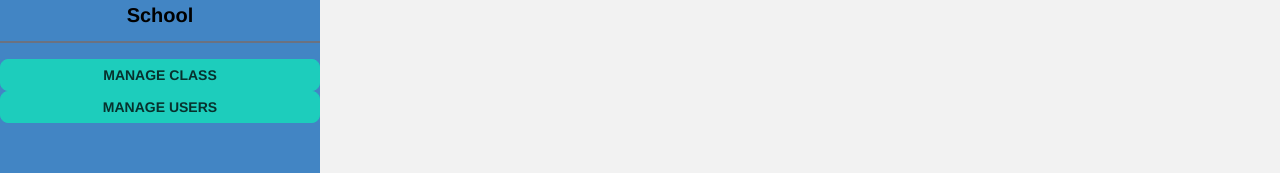
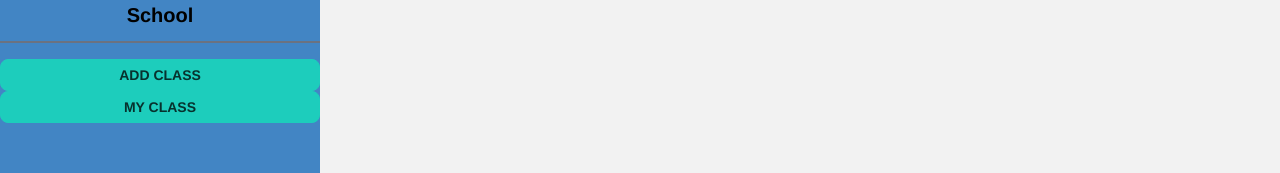
Before and after one commit to monsur2003/shutter-school-client, a React (Vite) app: page /dashboard in a window 1280 px wide. Shown: the part 138-311 px from the top of the page. Built offline with nearby package versions, Linux system fonts and the light colour scheme; no server answers; sample sign-in values are in the browser's storage.

Commit message:
add class api making done with adding class test

```diff
--- a/src/Hook/useAdmin.jsx
+++ b/src/Hook/useAdmin.jsx
@@ -13,7 +13,7 @@ const useAdmin = () => {
       enabled: !!user?.email && !!localStorage.getItem("access-token"),
       queryFn: async () => {
          const res = await axiosSecure.get(`/users/admin/${user?.email}`);
-         console.log("from admin", res.data);
+         // console.log("from admin", res.data);
          return res.data.admin;
       },
    });
--- a/src/Hook/useClass.jsx
+++ b/src/Hook/useClass.jsx
@@ -17,7 +17,9 @@ const useClass = () => {
       queryKey: ["classes", user?.email],
       enabled: !!user?.email && !!localStorage.getItem("access-token"),
       queryFn: async () => {
-         const res = await axiosSecure(`/selectedClasses?email=${user?.email}`);
+         const res = await axiosSecure.get(
+            `/selectedClasses?email=${user?.email}`
+         );
          console.log("axiosSecure", res);
          return res.data;
       },
--- a/src/Hook/useIns.jsx
+++ b/src/Hook/useIns.jsx
@@ -12,7 +12,7 @@ const useIns = () => {
       enabled: !!user?.email,
       queryFn: async () => {
          const res = await axiosSecure.get(`/users/instructor/${user?.email}`);
-         console.log("isInst", res.data.instructor);
+         // console.log("isInst", res.data.instructor);
          return res.data.instructor;
       },
    });
--- a/src/Layout/Dashboard.jsx
+++ b/src/Layout/Dashboard.jsx
@@ -11,9 +11,9 @@ import useIns from "../Hook/useIns";
 const DashBoard = () => {
    const { user, loader } = useContext(authContext);
 
-   const isAdmin = useAdmin();
-   const isInstructor = useIns();
-   console.log({ isAdmin });
+   const isAdmin = false;
+   const isInstructor = true;
+   // console.log(isAdmin, isInstructor);
 
    return (
       <>
--- a/src/Pages/DashBoard/AddClass/AddClass.jsx
+++ b/src/Pages/DashBoard/AddClass/AddClass.jsx
@@ -1,9 +1,12 @@
 import React, { useContext, useState } from "react";
 import { authContext } from "../../../Providers/AuthProvider";
+import useAxiosSecure from "../../../Hook/useAxiosSecure";
+import { toast } from "react-hot-toast";
 
 const AddClass = () => {
    const { user } = useContext(authContext);
    const [image, setImage] = useState(null);
+   const [axiosSecure] = useAxiosSecure();
    const handleAdd = (event) => {
       event.preventDefault();
       const form = event.target;
@@ -43,6 +46,21 @@ const AddClass = () => {
          photo: image,
          status: "pending",
       };
+
+      fetch("http://localhost:5000/classes", {
+         method: "POST",
+         headers: {
+            "content-type": "application/json",
+         },
+         body: JSON.stringify(course),
+      })
+         .then((res) => res.json())
+         .then((data) => {
+            if (data.insertedId) {
+               toast("classAdded successfully");
+               form.reset();
+            }
+         });
    };
 
    return (
--- a/src/Routes/Router.jsx
+++ b/src/Routes/Router.jsx
@@ -51,7 +51,11 @@ const router = createBrowserRouter([
    },
    {
       path: "/dashboard",
-      element: <DashBoard></DashBoard>,
+      element: (
+         <PrivateRoute>
+            <DashBoard></DashBoard>
+         </PrivateRoute>
+      ),
       children: [
          {
             path: "dashboard/addclass",
```
